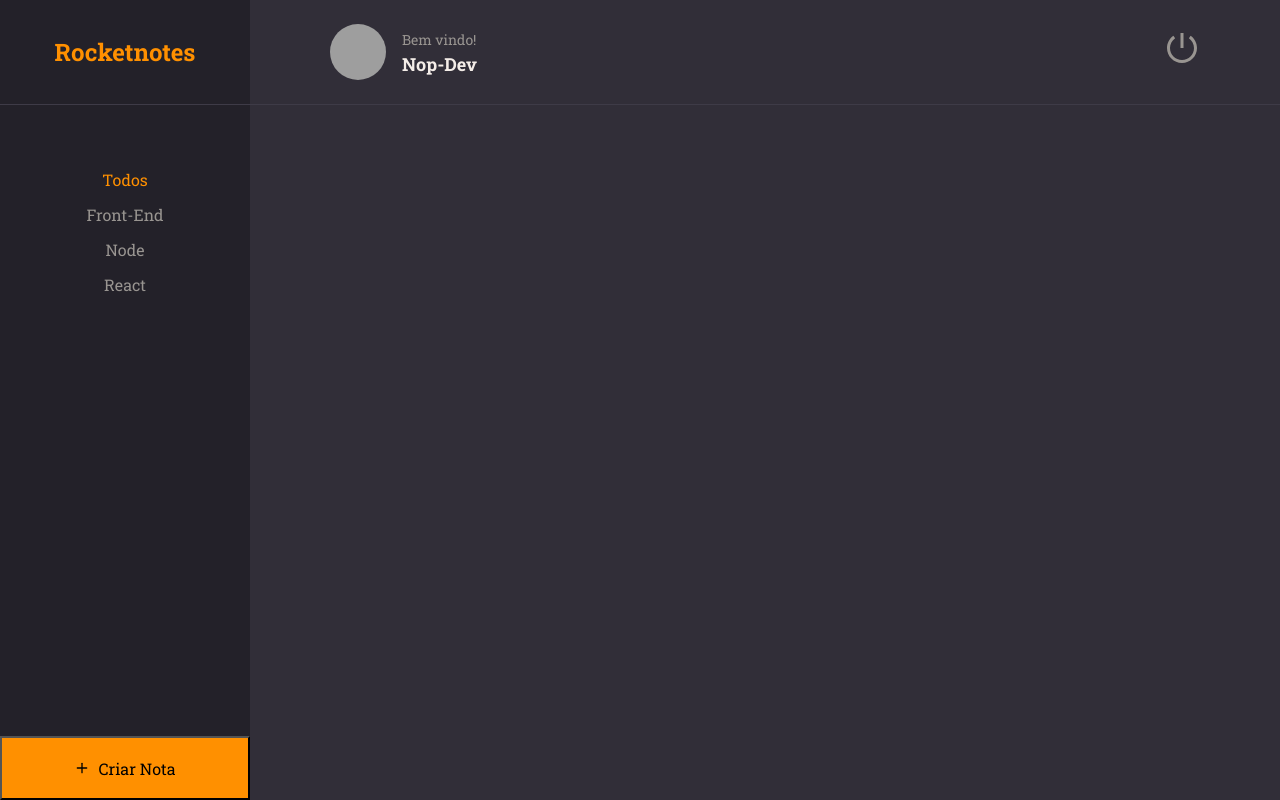
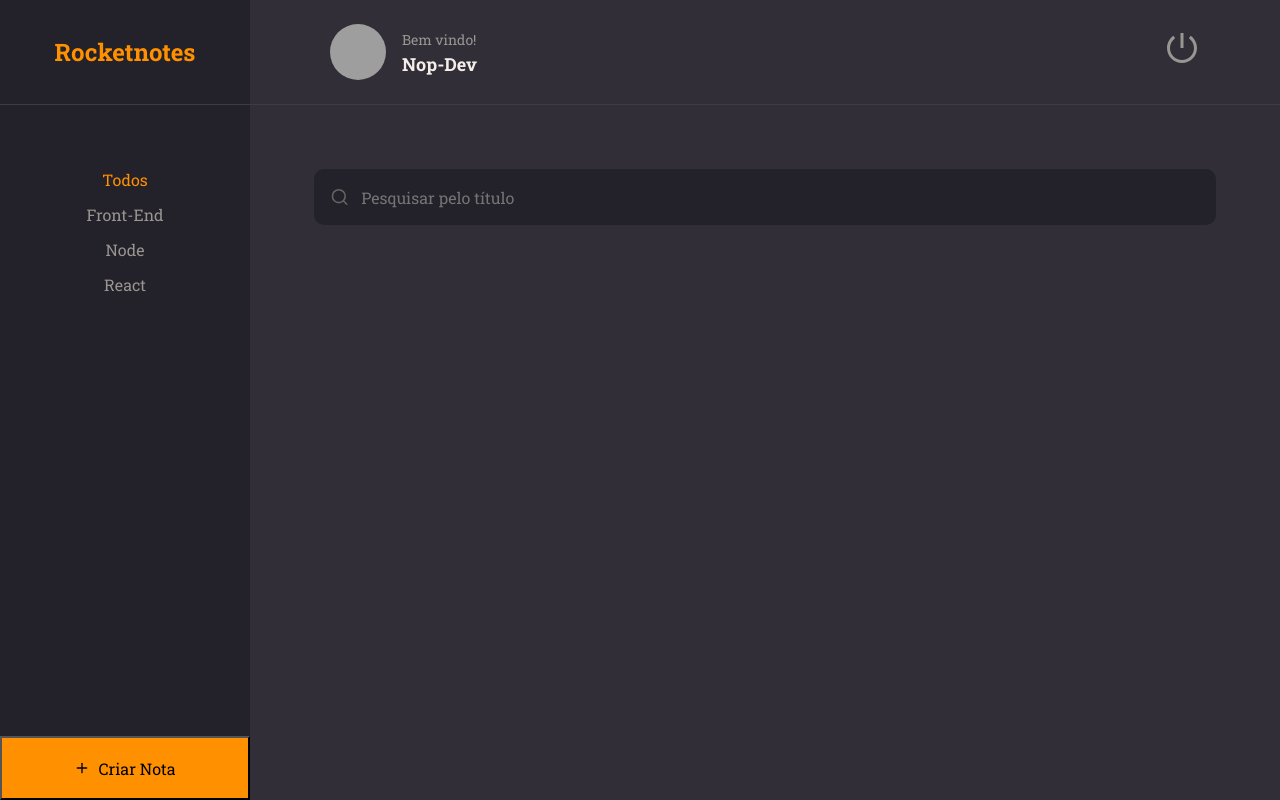
Before and after one commit to nop-dev/RocketNotes-React, a React (Vite) app: page / in a window 1280 px wide. Built offline with nearby package versions, Linux system fonts and the light colour scheme; grey boxes are pictures that could not be loaded.

Commit message:
feat: :sparkles: adiciona componente de de input

```diff
--- /dev/null
+++ b/src/components/Input/index.jsx
@@ -0,0 +1,11 @@
+import { Container } from './styles'
+
+export function Input({icon : Icon, ...rest}) {
+    return(
+        <Container>
+            {Icon && <Icon size={20}/>}
+
+            <input {...rest} />
+        </Container>
+    )
+}
--- /dev/null
+++ b/src/components/Input/styles.js
@@ -0,0 +1,31 @@
+import styled from "styled-components";
+
+export const Container = styled.div`
+    width: 100%;
+    display: flex;
+    align-items: center;
+
+    background-color: ${({ theme }) => theme.COLORS.BACKGROUND_900 };
+    color: ${({ theme }) => theme.COLORS.GRAY_300 };
+
+    margin-bottom: 8px;
+    border-radius: 10px;
+
+    > input {
+        height: 56px;
+        width: 100%;
+        padding: 12px;
+
+       color: ${({ theme }) => theme.COLORS.WHITE };
+       background: transparent;
+       border: 0;
+
+       &:placeholder {
+        color: ${({ theme }) => theme.COLORS.GRAY_300 };
+       }
+    }
+
+    > svg {
+        margin-left: 16px;
+       }
+`
--- a/src/pages/Home/index.jsx
+++ b/src/pages/Home/index.jsx
@@ -1,8 +1,9 @@
-import { FiPlus } from 'react-icons/fi';
+import { FiPlus, FiSearch } from 'react-icons/fi';
 import { Container, Brand, Menu, Search, Content, NewNote } from './styles'
 
 import { Header } from '../../components/Header'
 import { ButtonText } from '../../components/ButtonText'
+import { Input } from '../../components/Input';
 
 export function Home() {
   return (
@@ -21,7 +22,7 @@
       </Menu>
 
       <Search>
-
+        <Input placeholder="Pesquisar pelo título" icon={FiSearch } />
       </Search>
 
       <Content>
--- a/src/pages/Home/styles.js
+++ b/src/pages/Home/styles.js
@@ -46,6 +46,7 @@
 
 export const Search = styled.div`
   grid-area: search;
+  padding: 64px;
 `
 
 export const Content = styled.div`
```
